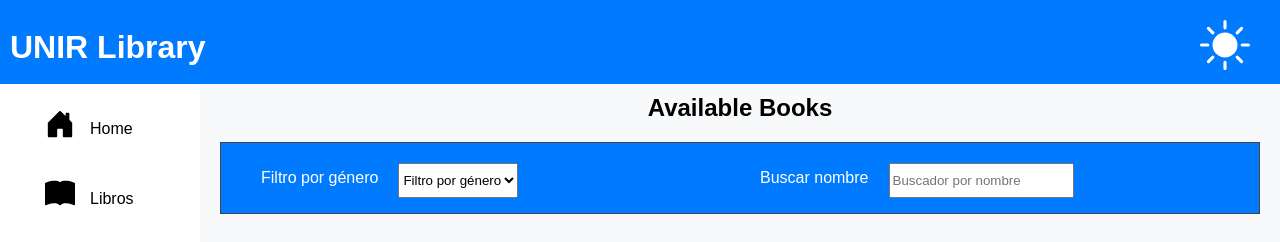
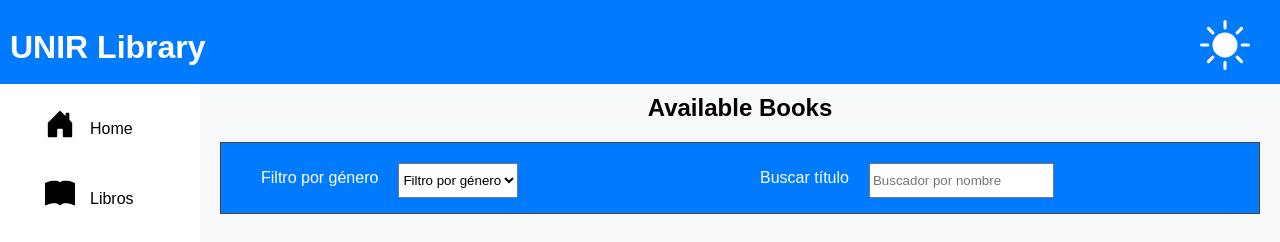
Before and after one commit to jmanuelfrias/individual-full-stack, a React (Create React App) app in the folder 2individual/: page /books in a window 1280 px wide. Shown: the top 242 px of the page. Built offline with nearby package versions, Linux system fonts and the light colour scheme.

Commit message:
Cambiar a título

```diff
--- a/2individual/src/components/Filter.jsx
+++ b/2individual/src/components/Filter.jsx
@@ -30,7 +30,7 @@ const Filter = () => {
                 </select>
             </div>
             <div className="filter__searchBox">
-                <p className={`filter__text ${isDarkMode ? "mainText--dark" : "mainText--light"}`}>Buscar nombre</p>
+                <p className={`filter__text ${isDarkMode ? "mainText--dark" : "mainText--light"}`}>Buscar título</p>
                 {/*Al igual que el otro filtro, cuando haya cambios en este input, cambiar el estado del searchbox*/}
                 <input className="searchBox__input"
                        placeholder="Buscador por nombre"
```
